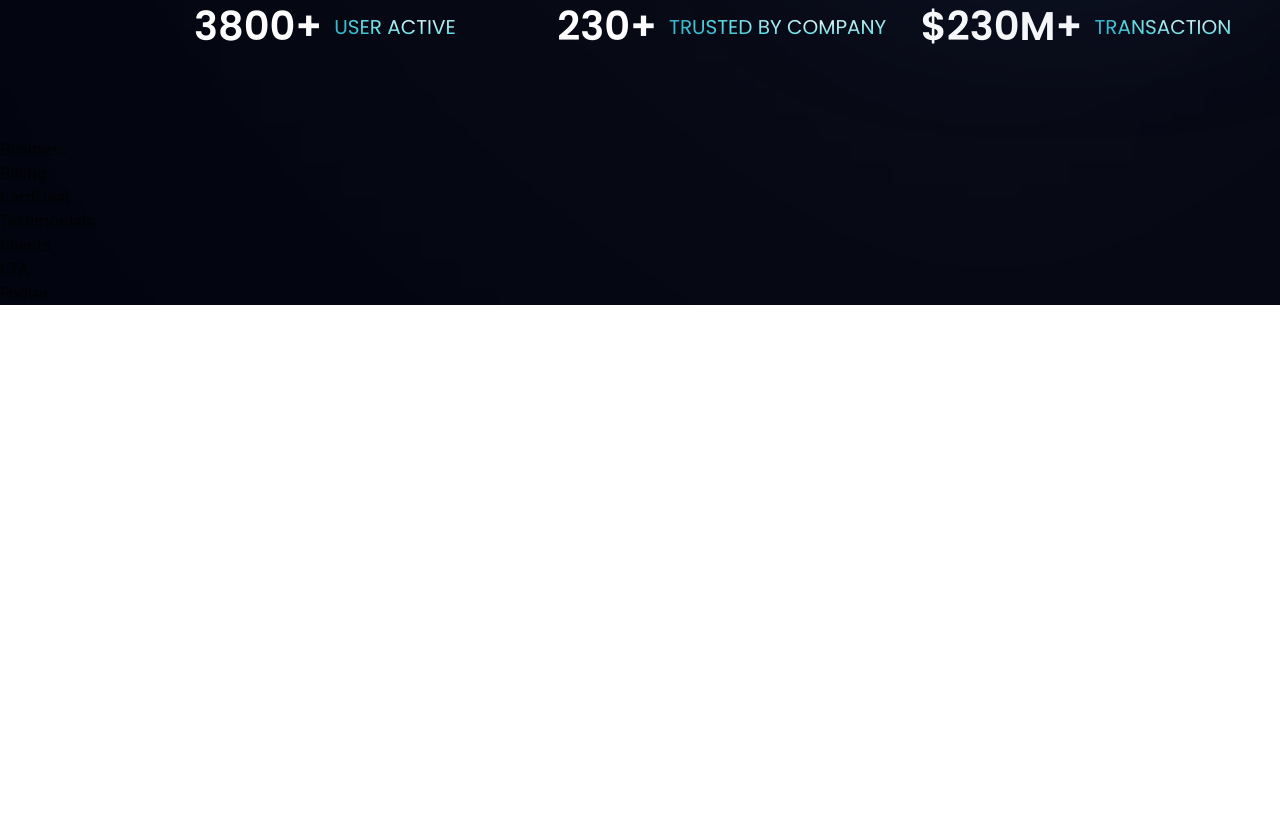
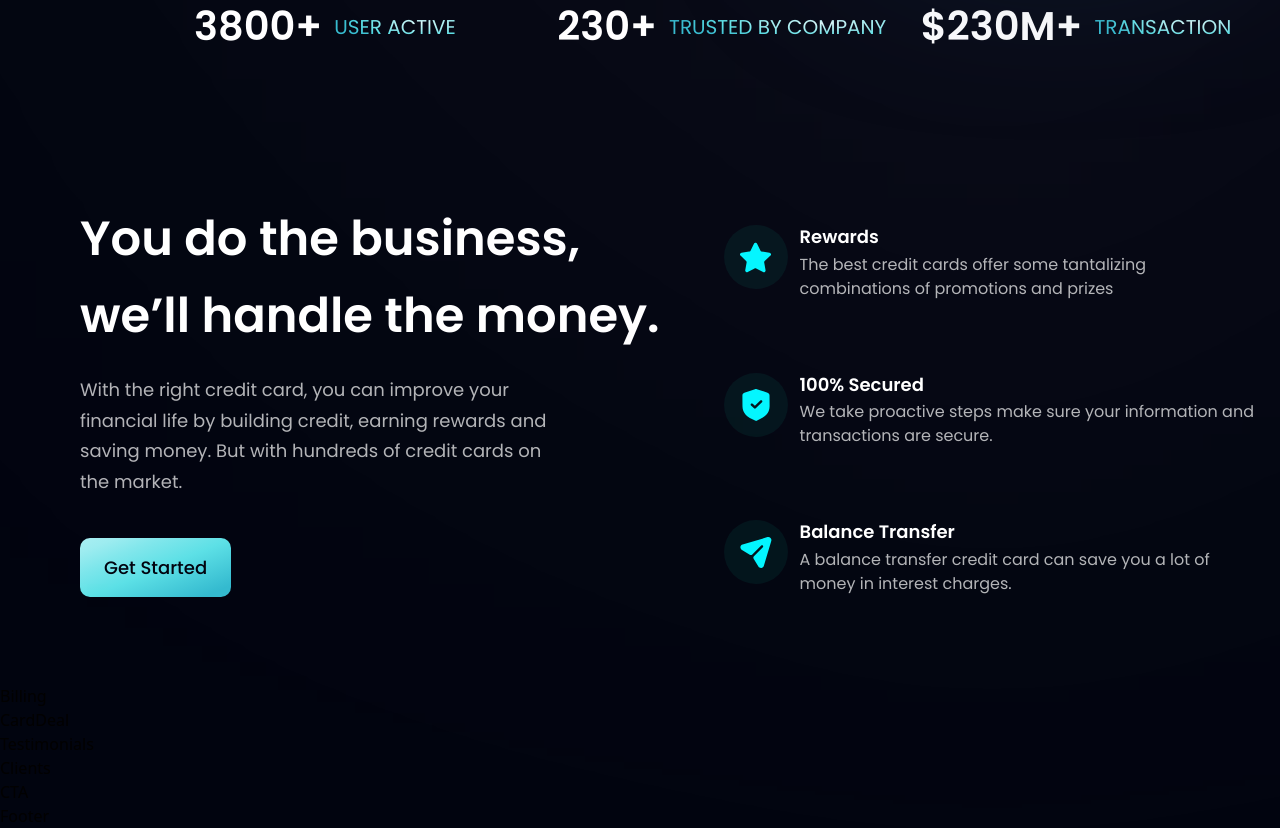
Before and after one commit to Blackmokujingal/Bank-modern-app, a React (Vite) app in the folder Bank-modern-app/: page / in a window 1280 px wide. Shown: the part 800-1628 px from the top of the page. Before the commit the page ends 1105 px from the top, so only its background shows below. Built offline with nearby package versions, Linux system fonts and the light colour scheme.

Commit message:
Added the Business section + button

```diff
--- a/Bank-modern-app/src/components/Business.jsx
+++ b/Bank-modern-app/src/components/Business.jsx
@@ -1,11 +1,46 @@
-import React from 'react'
+import { features } from "../constants";
+import styles, {layout} from "../style";
+import Button from './Button';
 
-const Business = () => {
-  return (
-    <div>
-      Business
+const FeatureCard = ({ icon, title, content, index }) => (
+  <div className={`flex flex-row p-6 rounded-[20px] ${index !== features.length - 1 ? "mb-6" : "mb-0"} feature-card`}>
+    <div className={`w-[64px] h-[64px] rounded-full  ${styles.flexCenter} bg-dimBlue`}>
+      <img src={icon} alt="star" className="w-[50%] h-[50%] object-contain " />
     </div>
-  )
-}
+    <div className="flex-1 flex flex-col ml-3">
+      <h4 className="font-poppins font-semibold text-white text-[18px] leading-[23.4px] mb-1">
+        {title}
+      </h4>
+      <p className="font-poppins font-normal text-dimWhite text-[16px] leading-[24px]">
+        {content}
+      </p>
+    </div>
+  </div>
+);
 
-export default Business
+
+const Business = () =>  (
+  <section id="features" className={layout.section}>
+    <div className='{layout.sectionInfo} ml-20'>
+      <h2 className={styles.heading2}>
+        You do the business, <br className="sm:block hidden" /> we’ll handle
+        the money.
+      </h2>
+      <p className={`${styles.paragraph} max-w-[470px] mt-5`}>
+        With the right credit card, you can improve your financial life by
+        building credit, earning rewards and saving money. But with hundreds
+        of credit cards on the market.
+      </p>
+
+      <Button styles={`mt-10`} />
+    </div>
+
+    <div className={`${layout.sectionImg} flex-col`}>
+      {features.map((feature, index) => (
+        <FeatureCard key={feature.id} {...feature} index={index} />
+      ))}
+    </div>
+  </section>
+);
+
+export default Business;
--- a/Bank-modern-app/src/components/Button.jsx
+++ b/Bank-modern-app/src/components/Button.jsx
@@ -1,9 +1,9 @@
-import React from 'react'
+import React from "react";
 
-const Button = () => {
-  return (
-    <div>Button</div>
-  )
-}
+const Button = ({ styles }) => (
+  <button type="button" className={`py-4 px-6 font-poppins font-medium text-[18px] text-primary bg-blue-gradient rounded-[10px] outline-none ${styles}`}>
+    Get Started
+  </button>
+);
 
-export default Button
+export default Button;
```
